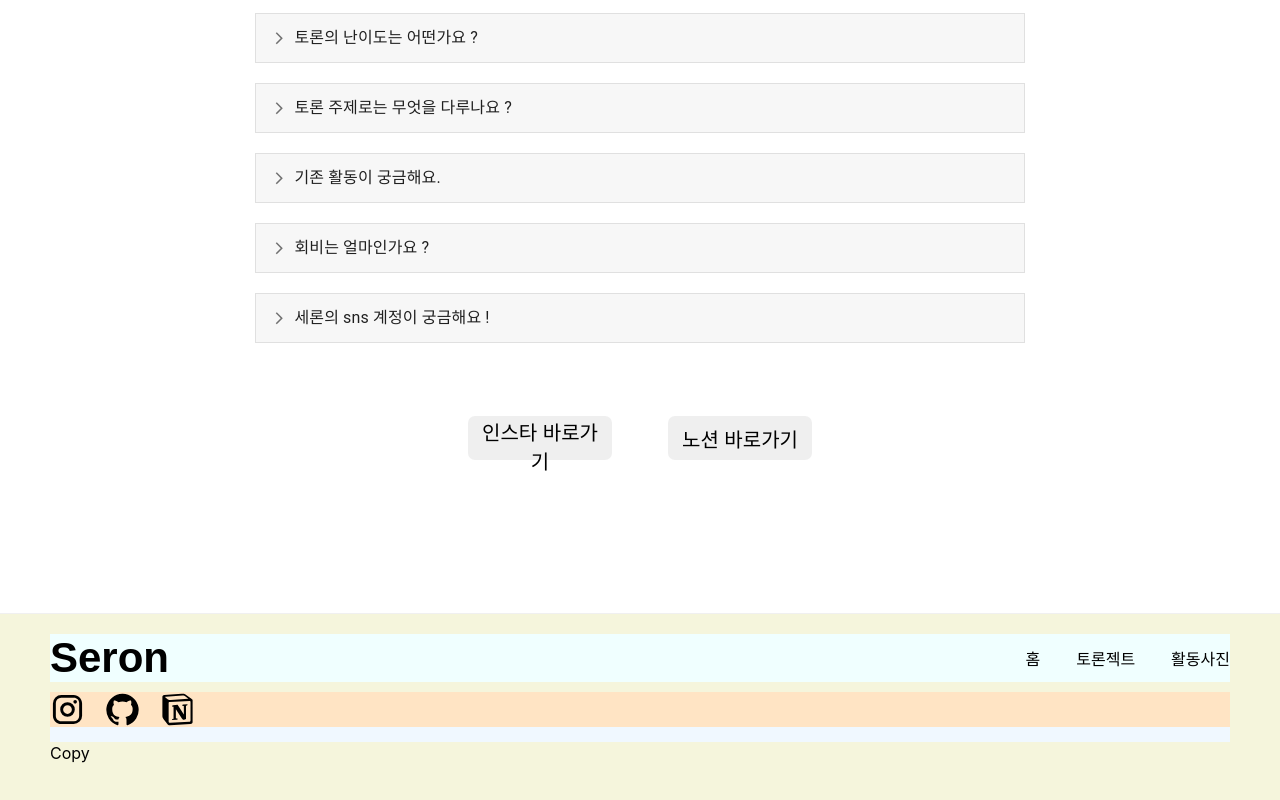
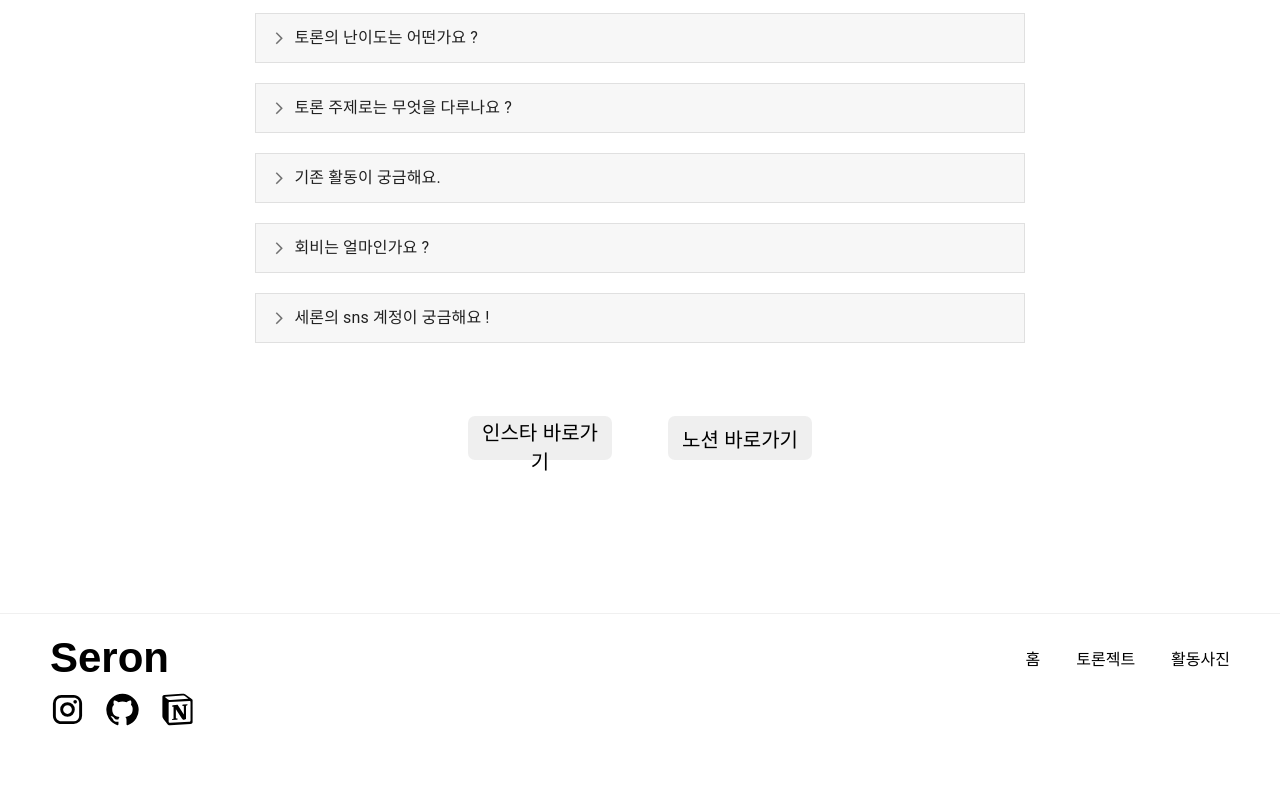
Before and after one commit to Team-Seron/Seron_Web, a React (Vite) app: page / in a window 1280 px wide. Shown: the part 954-1754 px from the top of the page. Built offline with nearby package versions, Linux system fonts and the light colour scheme; a web font is replaced by a local one.

Commit message:
Style: Footer backgroundColor 수정

```diff
--- a/src/components/Nav/Footer.tsx
+++ b/src/components/Nav/Footer.tsx
@@ -33,7 +33,6 @@ function Footer() {
               width="35px"
             />
           </Icon>
-          <p>Copy</p>
         </Bottom>
       </Section>
     </Wrapper>
@@ -52,7 +51,6 @@ const Section = styled.div`
   border-top: 1px solid #f0f0f0;
   bottom: 0;
   padding: 20px 50px;
-  background-color: beige;
 `;
 
 const Title = styled.div`
@@ -69,7 +67,6 @@ const Top = styled.section`
   justify-content: space-between;
   align-items: center;
   position: relative;
-  background-color: azure;
 `;
 
 const Bottom = styled.div`
@@ -78,7 +75,6 @@ const Bottom = styled.div`
   display: flex;
   flex-direction: column;
   position: relative;
-  background-color: aliceblue;
 `;
 
 const Icon = styled.div`
@@ -86,7 +82,6 @@ const Icon = styled.div`
   flex-direction: row;
   justify-content: start;
   align-items: center;
-  background-color: bisque;
   gap: 20px;
   &:hover {
     cursor: pointer;
```
